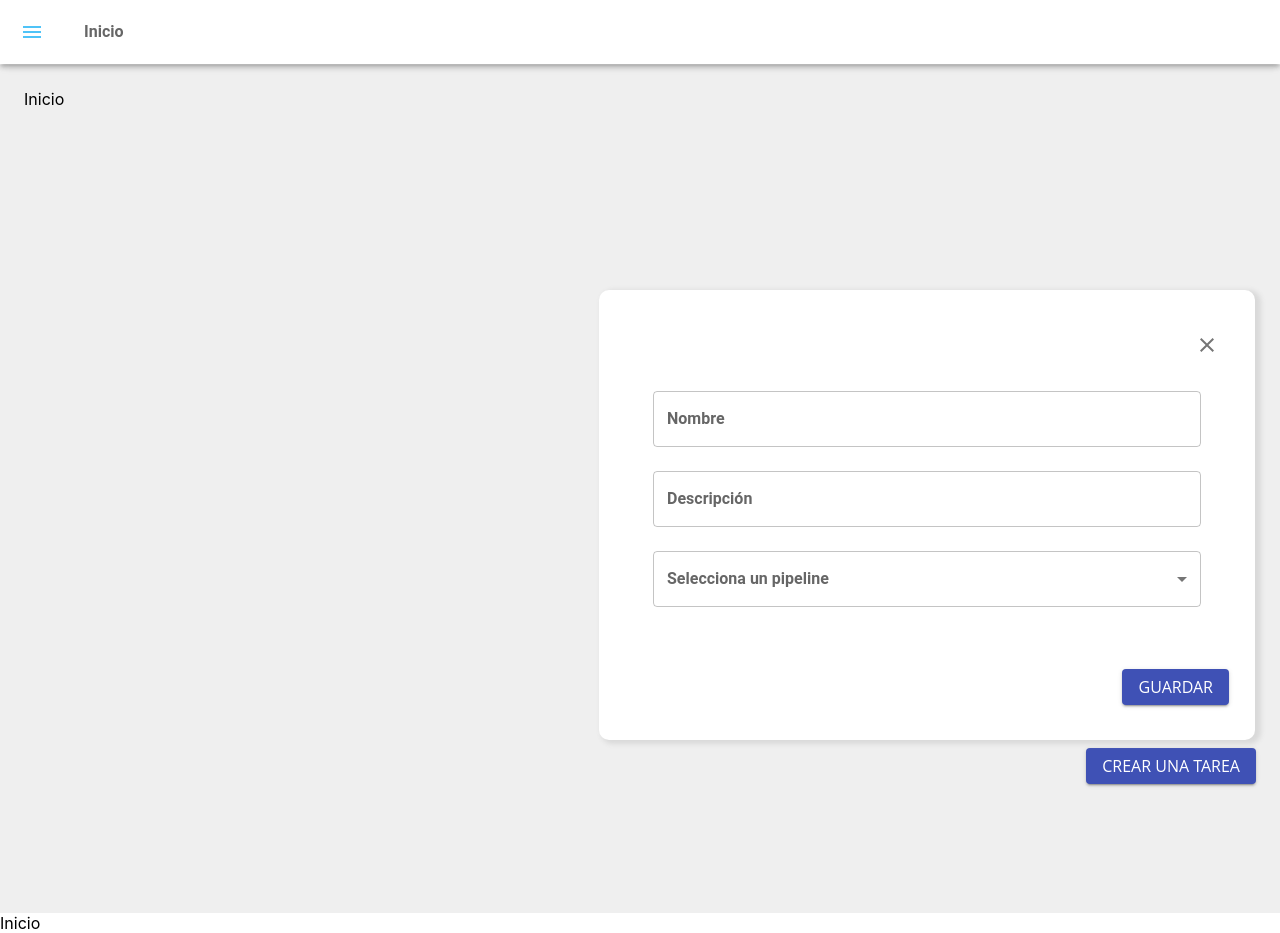
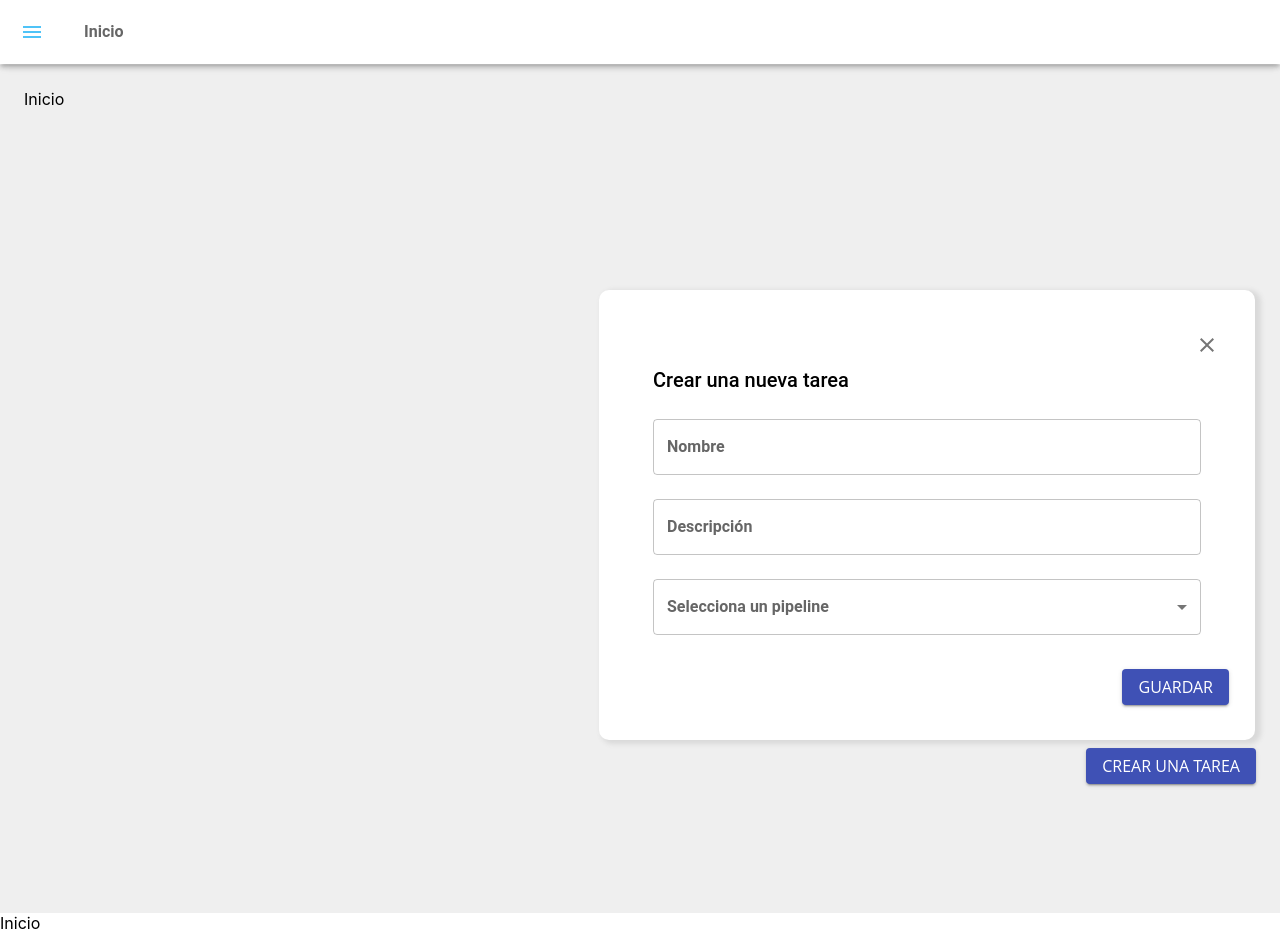
Before and after one commit to carosalazar28/dayler-planner, a React (Vite) app: page / in a window 1280 px wide. Both pictures are taken after a click on the button "CREAR UNA TAREA". Built offline with nearby package versions, Linux system fonts and the light colour scheme.

Commit message:
fix task modal spacing

```diff
--- a/src/components/App/Navbar/BreadCrumbs.tsx
+++ b/src/components/App/Navbar/BreadCrumbs.tsx
@@ -1,4 +1,4 @@
-import { useLocation, NavLink } from 'react-router-dom'
+import { useLocation } from 'react-router-dom'
 
 import Breadcrumbs from '@mui/material/Breadcrumbs'
 import MUILink from '@mui/material/Link'
@@ -19,12 +19,7 @@ function BreadCrumbs() {
   const PATH = pathname.split('/')[1].toUpperCase()
   return (
     <Breadcrumbs aria-label="breadcrumb">
-      <MUILink
-        underline="hover"
-        color="inherit"
-        href={pathname}
-        // component={NavLink}
-      >
+      <MUILink underline="hover" color="inherit" href={pathname}>
         {breadCrumbsText[PATH]}
       </MUILink>
     </Breadcrumbs>
--- a/src/components/Task/FormInputs.tsx
+++ b/src/components/Task/FormInputs.tsx
@@ -1,4 +1,6 @@
-import { styled } from '@mui/material'
+import { styled } from '@mui/material/styles'
+
+import { Typography } from '@mui/material'
 
 import CustomInput from './CustomInput/Input'
 import { OptionProps } from '../interfaces/CustomInput.interfaces'
@@ -14,7 +16,7 @@ const Container = styled('section')(({ theme }) => ({
   flexDirection: 'column',
   gap: theme.spacing(3),
   width: '100%',
-  padding: theme.spacing(3.25),
+  padding: theme.spacing(0, 3.25),
   boxSizing: 'border-box',
   overflowY: 'scroll',
   height: 350,
@@ -23,6 +25,8 @@ const Container = styled('section')(({ theme }) => ({
 function FormInputs() {
   return (
     <Container>
+      <Typography variant="h6">Crear una nueva tarea</Typography>
+
       <CustomInput
         name="name"
         label="Nombre"
```
